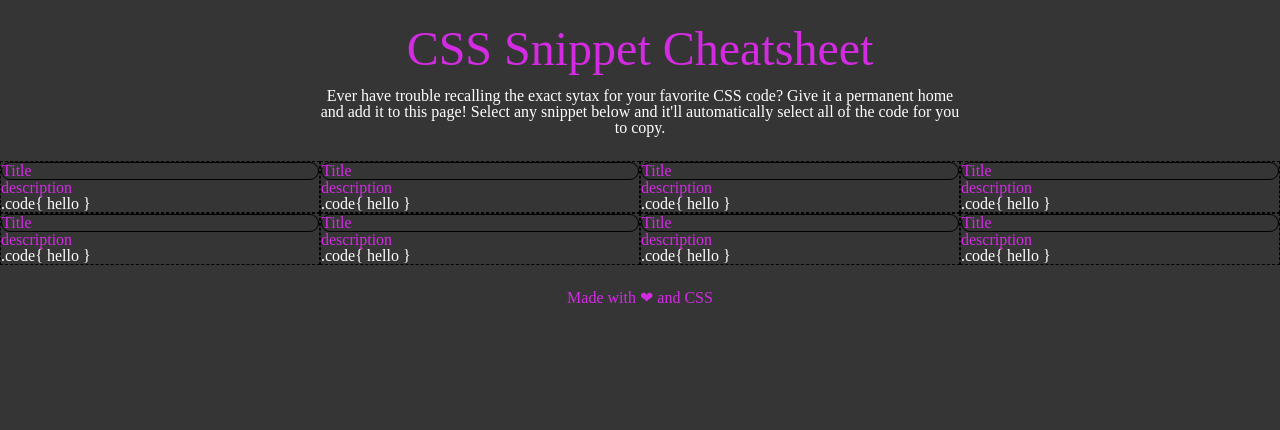
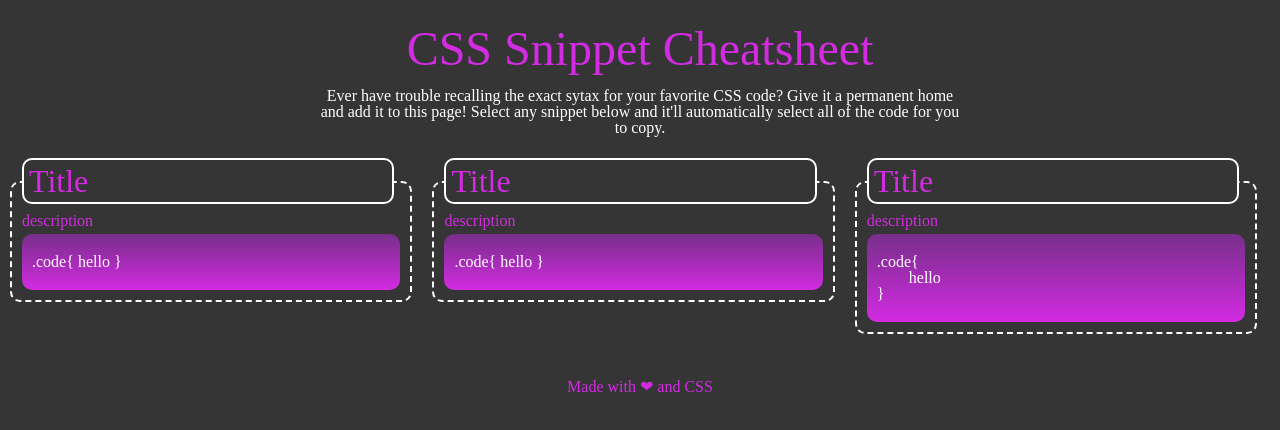
Before and after one commit to joshmatsumoto/CSS-Snippet-Cheatsheet, a plain HTML site: page index.html in a window 1280 px wide. Drawn offline with Linux system fonts and the light colour scheme.

Commit message:
Implimented card styling, refactored html

```diff
--- a/assets/style.css
+++ b/assets/style.css
@@ -1,39 +1,72 @@
-body{
-    background-color: #353535;
+:root {
+	--color-bg: #353535;
+	--dark-code-bg: #772e8a;
+	--light-code-bg: #d32be2;
+}
+body {
+	background-color: var(--color-bg);
 	color: #d32be2;
 }
-header{
+header {
 	text-align: center;
-    margin:25px 25% 25px 25%;
+	margin: 25px 25% 25px 25%;
 }
-header h1{
+header h1 {
 	font-size: 300%;
 }
-header p{
+header p {
 	color: white;
-    margin: 15px 0 0 0
+	margin: 15px 0 0 0;
 }
 main {
 	display: flex;
 	flex-wrap: wrap;
 }
 
-section {
+.code-card {
 	box-sizing: border-box;
 	flex-grow: 1;
-	border: 1px dashed black;
-	width: 25%;
+	width: 33%;
+	max-width: 33%;
+	padding: 10px;
 }
-section h2{
-    border: 1px solid black;
+.code-card section {
+	border: 2px dashed white;
+	border-radius: 10px;
+	padding: 10px;
+	margin: 10px 0px;
+	position: relative;
+}
+.code-card section h2 {
+	position: absolute;
+	top: -25px;
+	width: calc(100% - 40px);
+	border: 2px solid white;
+	background-color: var(--color-bg);
+	font-size: 200%;
+	padding: 5px;
 	border-radius: 10px;
 }
-section code{
+.code-card section div {
+	margin-top: 15px;
+	display: flex;
+	flex-direction: column;
+	height: max-content;
+}
+.code-card section div p {
+	margin: 5px 0px;
+	flex: 0;
+}
+.code-card section div code {
+	flex: 1;
 	color: white;
+	background-image: linear-gradient(var(--dark-code-bg), var(--light-code-bg));
+	padding: 20px 10px;
+	border-radius: 10px;
 }
 
-footer{
-    text-align:center;
+footer {
+	text-align: center;
 	margin: 25px 0 50px 0;
 }
 @media screen and (max-width: 991px) {
--- a/index.html
+++ b/index.html
@@ -18,49 +18,42 @@
 			</p>
 		</header>
 		<main>
+			<div class="code-card">
 				<section>
 					<h2>Title</h2>
+					<div>
 						<p>description</p>
 						<code> .code{ hello } </code>
+					</div>
 				</section>
+			</div>
+			<div class="code-card">
 				<section>
 					<h2>Title</h2>
+					<div>
 						<p>description</p>
 						<code> .code{ hello } </code>
+					</div>
 				</section>
+			</div>
+			<div class="code-card">
 				<section>
 					<h2>Title</h2>
+					<div>
 						<p>description</p>
-				<code> .code{ hello } </code>
+						<code>
+							<pre>
+.code{
+	hello
+}</pre
+							>
+						</code>
+					</div>
 				</section>
-			<section>
-				<h2>Title</h2>
-				<p>description</p>
-				<code> .code{ hello } </code>
-			</section>
-			<section>
-				<h2>Title</h2>
-				<p>description</p>
-				<code> .code{ hello } </code>
-			</section>
-			<section>
-				<h2>Title</h2>
-				<p>description</p>
-				<code> .code{ hello } </code>
-			</section>
-			<section>
-				<h2>Title</h2>
-				<p>description</p>
-				<code> .code{ hello } </code>
-			</section>
-			<section>
-				<h2>Title</h2>
-				<p>description</p>
-				<code> .code{ hello } </code>
-			</section>
+			</div>
 		</main>
 		<footer>
-            <h2> Made with ❤ and CSS</h2>
+			<h2>Made with ❤ and CSS</h2>
 		</footer>
 	</body>
 </html>
```
Lines whose indentation alone changed are shown as unchanged.
